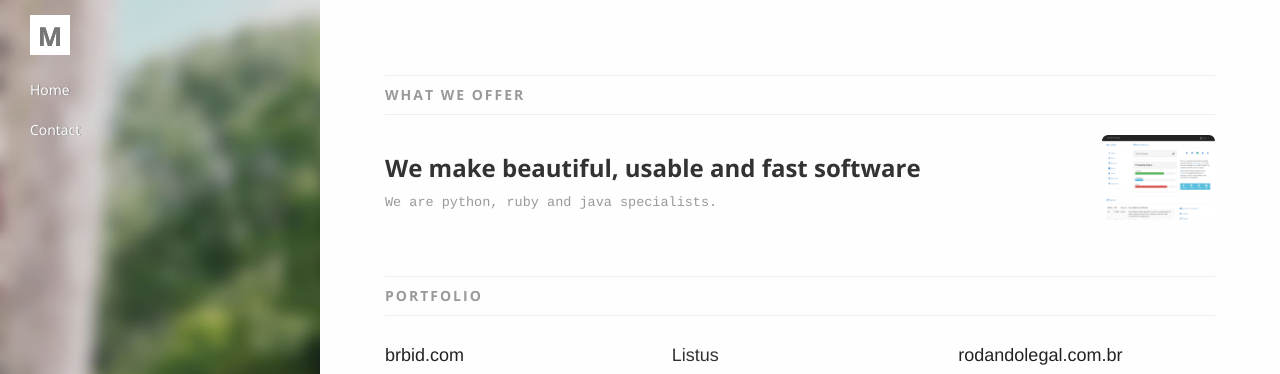
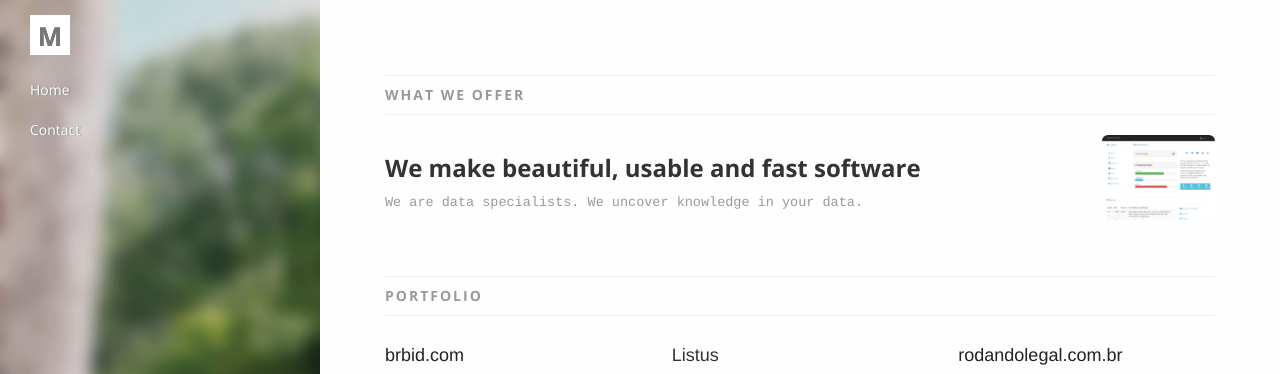
Before and after one commit to mentges/mentges.github.io, a Jekyll site: the page built from index.html, in a window 1280 px wide. Shown: the top 374 px of the page. Built offline with Jekyll 4.4.1, drawn with Linux system fonts in a browser that asks for light colours; nearby versions of some CDN libraries.

Commit message:
new headline

```diff
--- a/_layouts/default.html
+++ b/_layouts/default.html
@@ -39,7 +39,7 @@
                   <div class="col-sm-10">
                     <h3>We make beautiful, usable and fast software</h3>
                     <h4>
-                      <small class="text-muted"> We are python, ruby and java specialists.</small>
+                      <small class="text-muted"> We are data specialists. We uncover knowledge in your data.</small>
                     </h4>
                   </div>
                   <div class="col-sm-2">
```
